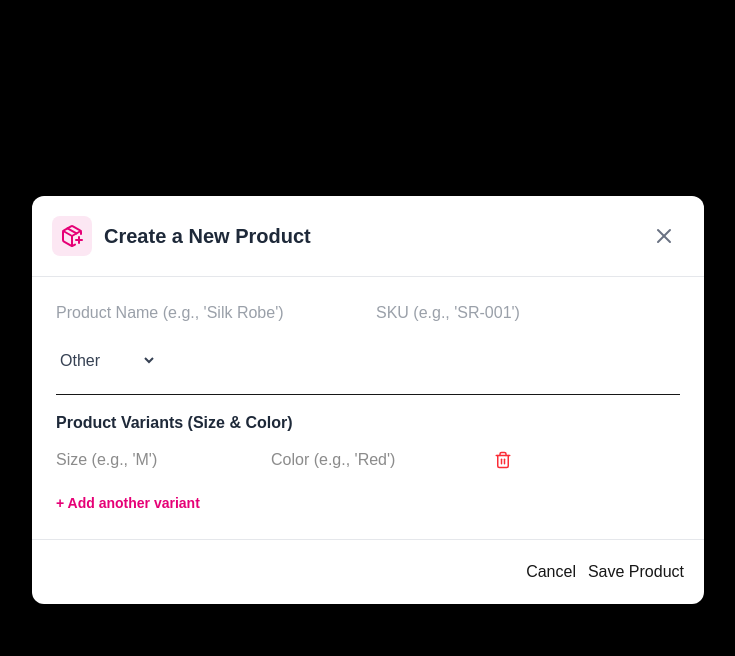
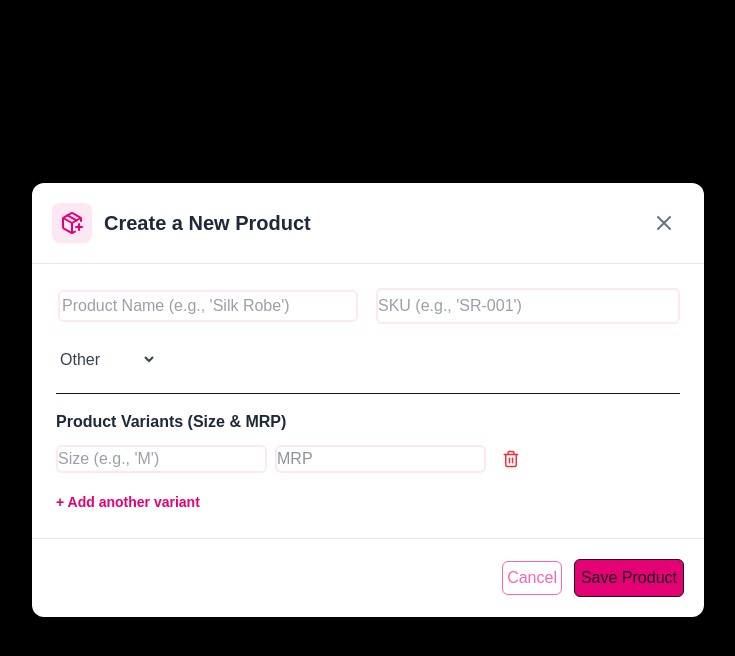
Before and after one commit to Jain-Akshat02/stock-app, a Next.js app: page /add-stock in a window 1280 px wide. Both pictures are taken after a click on the button "New". Shown: the top 656 px of the page, without its empty margins (272-1007 px from the left). Built offline with nearby package versions, Linux system fonts and the light colour scheme.

Commit message:
started developing backend

```diff
--- a/package.json
+++ b/package.json
@@ -10,6 +10,7 @@
   },
   "dependencies": {
     "autoprefixer": "^10.4.21",
+    "axios": "^1.10.0",
     "jsx": "^0.9.89",
     "lucide-react": "^0.525.0",
     "mongoose": "^8.16.4",
--- a/src/components/AddStock.tsx
+++ b/src/components/AddStock.tsx
@@ -1,4 +1,3 @@
-// src/components/AddStock.tsx
 "use client";
 
 import { useState } from "react";
@@ -9,9 +8,11 @@ import {
   PackagePlus,
   Trash2,
 } from "lucide-react";
+import toast from "react-hot-toast";
+import axios from "axios";
 
-// --- MOCK DATA (to be replaced by API calls) ---
-// Using 'any' to simplify, as requested. In a larger app, you'd define a strict 'Product' type.
+/*{--- MOCK DATA (to be replaced by API calls) ---
+Using 'any' to simplify, as requested. In a larger app, you'd define a strict 'Product' type.
 const initialProducts: any[] = [
   {
     id: "prod-001",
@@ -38,16 +39,16 @@ const initialProducts: any[] = [
     sku: "SKU-5678",
     name: "Silk Night Gown",
     category: "Nightwear",
-    variants: [{ size: "S", color: "Champagne" }],
+    variants: [{ size: "S", MRP: "$10" }],
   },
 ];
+}*/
 
 // --- MODAL COMPONENT for adding a new product ---
-const NewProductModal = ({
-  isOpen,
-  onClose,
-  onAddProduct,
-}: {
+const handleSubmit = () => {
+
+}
+const NewProductModal = ({isOpen,onClose,onAddProduct} : {
   isOpen: boolean;
   onClose: () => void;
   onAddProduct: (newProduct: any) => void;
@@ -57,15 +58,15 @@ const NewProductModal = ({
   const [newProductName, setNewProductName] = useState("");
   const [newSku, setNewSku] = useState("");
   const [newCategory, setNewCategory] = useState("Other");
-  const [newVariants, setNewVariants] = useState([{ size: "", color: "" }]);
+  const [newVariants, setNewVariants] = useState([{ size: "", MRP: "" }]);
 
   const handleAddVariant = () => {
-    setNewVariants([...newVariants, { size: "", color: "" }]);
+    setNewVariants([...newVariants, { size: "", MRP: "" }]);
   };
 
   const handleVariantChange = (
     index: number,
-    field: "size" | "color",
+    field: "size" | "MRP",
     value: string
   ) => {
     const updated = [...newVariants];
@@ -77,17 +78,6 @@ const NewProductModal = ({
     setNewVariants(newVariants.filter((_, i) => i !== index));
   };
 
-  const handleSubmit = () => {
-    const newProduct = {
-      id: `prod-${Date.now()}`, // Simple unique ID
-      name: newProductName,
-      sku: newSku,
-      category: newCategory,
-      variants: newVariants.filter((v) => v.size && v.color), // Only add valid variants
-    };
-    onAddProduct(newProduct);
-    onClose();
-  };
 
   return (
     <div className="fixed inset-0 bg-black bg-opacity-60 flex justify-center items-center z-50 p-4">
@@ -113,14 +103,14 @@ const NewProductModal = ({
             <input
               type="text"
               placeholder="Product Name (e.g., 'Silk Robe')"
-              className="form-input text-gray-700"
+              className="form-input text-gray-700 border-2 border-pink-100 rounded-md m-0.5 p-0.5"
               value={newProductName}
               onChange={(e) => setNewProductName(e.target.value)}
             />
             <input
               type="text"
               placeholder="SKU (e.g., 'SR-001')"
-              className="form-input text-gray-700"
+              className="form-input text-gray-700 border-2 border-pink-100 rounded-md"
               value={newSku}
               onChange={(e) => setNewSku(e.target.value)}
             />
@@ -139,14 +129,14 @@ const NewProductModal = ({
 
           <div className="border-t pt-4">
             <h3 className="font-semibold mb-2 text-gray-800">
-              Product Variants (Size & Color)
+              Product Variants (Size & MRP)
             </h3>
             {newVariants.map((variant, index) => (
               <div key={index} className="flex items-center gap-2 mb-2">
                 <input
                   type="text"
                   placeholder="Size (e.g., 'M')"
-                  className="form-input"
+                  className="form-input text-gray-700 border-2 border-pink-100 rounded-md"
                   value={variant.size}
                   onChange={(e) =>
                     handleVariantChange(index, "size", e.target.value)
@@ -154,11 +144,11 @@ const NewProductModal = ({
                 />
                 <input
                   type="text"
-                  placeholder="Color (e.g., 'Red')"
-                  className="form-input"
-                  value={variant.color}
+                  placeholder="MRP"
+                  className="form-input text-gray-800 border-2 border-pink-100 rounded-md"
+                  value={variant.MRP}
                   onChange={(e) =>
-                    handleVariantChange(index, "color", e.target.value)
+                    handleVariantChange(index, "MRP", e.target.value)
                   }
                 />
                 <button
@@ -178,10 +168,10 @@ const NewProductModal = ({
           </div>
         </div>
         <div className="flex justify-end items-center p-5 border-t border-gray-200 gap-3">
-          <button onClick={onClose} className="form-button-secondary">
+          <button onClick={onClose} className="form-button-secondary text-pink-400 rounded-md border-1 border-black-400 p-1 cursor-pointer">
             Cancel
           </button>
-          <button onClick={handleSubmit} className="form-button-primary">
+          <button onClick={handleSubmit} className="form-button-primary bg-pink-600 rounded-md border-1 border-black-400 p-1.5 cursor-pointer">
             Save Product
           </button>
         </div>
@@ -192,13 +182,73 @@ const NewProductModal = ({
 
 // --- MAIN COMPONENT ---
 const AddStock = () => {
-  const [products, setProducts] = useState<any[]>(initialProducts);
+  const [products, setProducts] = useState<any[]>([]);
   const [selectedProductId, setSelectedProductId] = useState("");
   const [sizeStock, setSizeStock] = useState<any[]>([]);
   const [isModalOpen, setIsModalOpen] = useState(false);
+  const [date, setDate] = useState(new Date().toISOString().split('T')[0]); // Default to today
+  const [notes, setNotes] = useState("");
+  const [isLoading, setIsLoading] = useState(false); // For loading state
 
   const selectedProduct = products.find((p) => p.id === selectedProductId);
   const variants = selectedProduct?.variants || [];
+  // In the AddStock component
+const handleSubmit = async () => {
+  // 1. Basic Validation
+  if (!selectedProductId || !date) {
+    toast.success("Please select a product and a received date.");
+    return;
+  }
+
+  // 2. Filter for entries that have a quantity
+  const validStockEntries = variants
+    .map((variant:any, index:any) => ({
+      variantId: variant.id,
+      quantity: parseInt(sizeStock[index]?.quantity || "0", 10),
+      costPerDozen: parseFloat(sizeStock[index]?.cost || "0"),
+    }))
+    .filter((entry:{quantity: number}) => entry.quantity > 0);
+
+  if (validStockEntries.length === 0) {
+    toast.error("Please enter a quantity for at least one variant.");
+    return;
+  }
+
+  // 3. Assemble the API Payload
+  const payload = {
+    productId: selectedProductId,
+    receivedDate: date,
+    notes: notes,
+    stockEntries: validStockEntries,
+  };
+
+  // 4. API Call
+  setIsLoading(true);
+  try {
+    const response = await axios.post('/api/stock', payload);
+    console.log("API Response:", response.data);
+    toast.success("Stock added successfully!");
+    // Optional: Reset form state here
+    setSelectedProductId("");
+    setSizeStock([]);
+    setDate(new Date().toISOString().split('T')[0]);
+    setNotes("");
+  } catch (error:any) {
+    console.error("Submission failed:", error);
+    toast.error(error.message);
+  } finally {
+    setIsLoading(false);
+  }
+};
+
+// Update your submit button to show loading state
+<button
+  onClick={handleSubmit}
+  disabled={isLoading}
+  className="..."
+>
+  {isLoading ? "Adding..." : <><Plus size={20} /> Add to Stock</>}
+</button>
 
   const handleProductChange = (productId: string) => {
     setSelectedProductId(productId);
@@ -344,6 +394,8 @@ const AddStock = () => {
                 <input
                   type="date"
                   id="received-date"
+                  value={date}
+                  onChange={(e) => setDate(e.target.value)}
                   className="block w-full px-4 py-2.5 rounded-lg border border-gray-300 bg-white text-gray-800 placeholder-gray-400 transition focus:outline-none focus:ring-2 focus:ring-pink-300 focus:border-pink-500"
                 />
                 <CalendarIcon className="absolute right-3 top-1/2 -translate-y-1/2 h-5 w-5 text-gray-400 pointer-events-none" />
@@ -359,6 +411,8 @@ const AddStock = () => {
               <textarea
                 id="notes"
                 rows={1}
+                value={notes}
+                onChange={(e) => setNotes(e.target.value)}
                 className="block w-full px-4 py-2.5 rounded-lg border border-gray-300 bg-white text-gray-800 placeholder-gray-400 transition focus:outline-none focus:ring-2 focus:ring-pink-300 focus:border-pink-500 mt-2"
                 placeholder="Add reference notes..."
               ></textarea>
@@ -369,7 +423,9 @@ const AddStock = () => {
             <button className="flex items-center justify-center text-gray-700 bg-gray-100 border border-gray-200 px-5 py-2.5 rounded-lg hover:bg-gray-200 transition-all font-semibold">
               Cancel
             </button>
-            <button className="flex items-center justify-center gap-2 text-white bg-pink-600 px-5 py-2.5 rounded-lg hover:bg-pink-700 transition-all font-semibold shadow-sm">
+            <button
+             onClick={() => handleSubmit()}
+             className="flex items-center justify-center gap-2 text-white bg-pink-600 px-5 py-2.5 rounded-lg hover:bg-pink-700 transition-all font-semibold shadow-sm">
               <Plus size={20} />
               Add to Stock
             </button>
```
Also changed, not shown: 1 other file (tests, documents, lock files or other folders).
